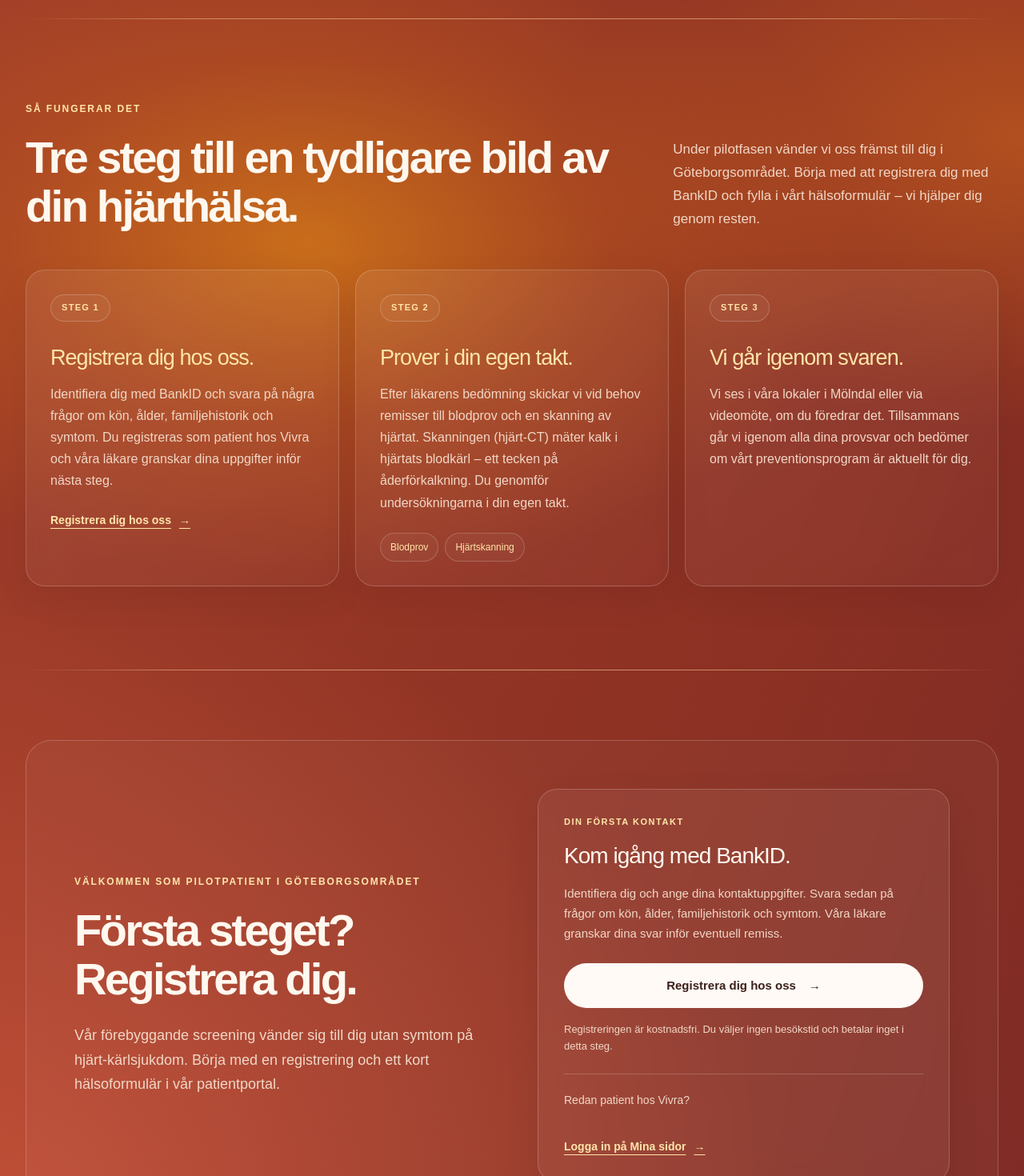
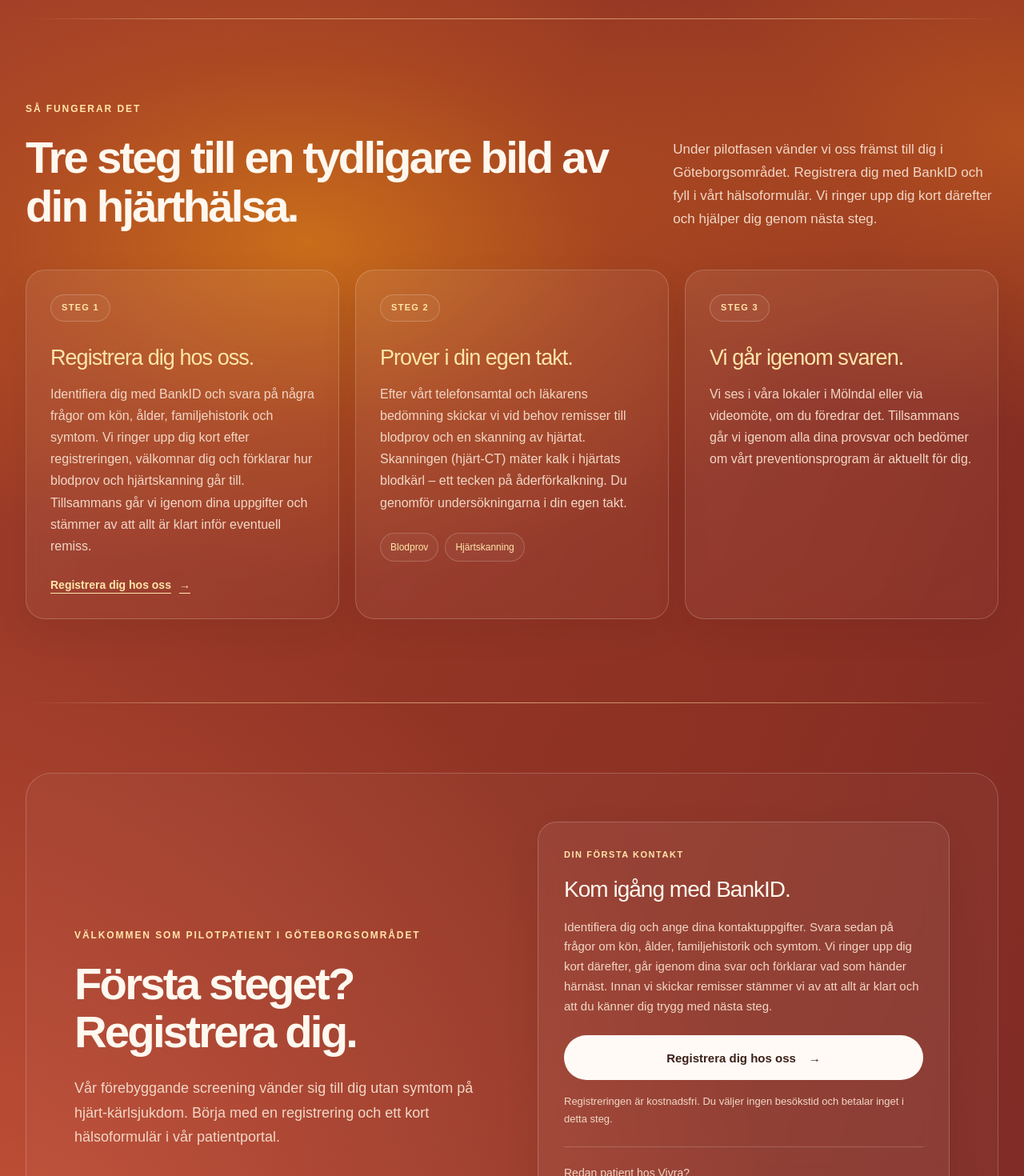
Before and after one commit to EliasBjornson/vivra, a React (Vite) app: page / in a window 1280 px wide. Shown: the part 827-2297 px from the top of the page at 80% size. Built offline with nearby package versions, Linux system fonts and the light colour scheme; the HTML template or start-up script is replaced by a standard one.

Commit message:
Explain welcome call before referrals
Clarify that Vivra calls shortly after registration to welcome patients, explain blood tests and cardiac CT, and review readiness before any referral. Update step 1, registration section and FAQs. Production build and TypeScript checks passed.

```diff
--- a/src/App.tsx
+++ b/src/App.tsx
@@ -49,17 +49,17 @@ export default function App() {
         <div className="section-shell">
           <div className="section-heading">
             <div><p className="eyebrow">Så fungerar det</p><h2>Tre steg till en tydligare bild av din hjärthälsa.</h2></div>
-            <p>Under pilotfasen vänder vi oss främst till dig i Göteborgsområdet. Börja med att registrera dig med BankID och fylla i vårt hälsoformulär – vi hjälper dig genom resten.</p>
+            <p>Under pilotfasen vänder vi oss främst till dig i Göteborgsområdet. Registrera dig med BankID och fyll i vårt hälsoformulär. Vi ringer upp dig kort därefter och hjälper dig genom nästa steg.</p>
           </div>
           <div className="steps-grid">
             <article className="step-card">
               <span className="step-number">Steg 1</span><h3>Registrera dig hos oss.</h3>
-              <p>Identifiera dig med BankID och svara på några frågor om kön, ålder, familjehistorik och symtom. Du registreras som patient hos Vivra och våra läkare granskar dina uppgifter inför nästa steg.</p>
+              <p>Identifiera dig med BankID och svara på några frågor om kön, ålder, familjehistorik och symtom. Vi ringer upp dig kort efter registreringen, välkomnar dig och förklarar hur blodprov och hjärtskanning går till. Tillsammans går vi igenom dina uppgifter och stämmer av att allt är klart inför eventuell remiss.</p>
               <a className="step-link" href={REGISTRATION_URL}>Registrera dig hos oss <Arrow /></a>
             </article>
             <article className="step-card featured-step">
               <span className="step-number">Steg 2</span><h3>Prover i din egen takt.</h3>
-              <p>Efter läkarens bedömning skickar vi vid behov remisser till blodprov och en skanning av hjärtat. Skanningen (hjärt-CT) mäter kalk i hjärtats blodkärl – ett tecken på åderförkalkning. Du genomför undersökningarna i din egen takt.</p>
+              <p>Efter vårt telefonsamtal och läkarens bedömning skickar vi vid behov remisser till blodprov och en skanning av hjärtat. Skanningen (hjärt-CT) mäter kalk i hjärtats blodkärl – ett tecken på åderförkalkning. Du genomför undersökningarna i din egen takt.</p>
               <div className="step-pills"><span>Blodprov</span><span>Hjärtskanning</span></div>
             </article>
             <article className="step-card">
@@ -80,7 +80,7 @@ export default function App() {
           <div className="contact-card registration-card">
             <span className="contact-label">Din första kontakt</span>
             <h3>Kom igång med BankID.</h3>
-            <p>Identifiera dig och ange dina kontaktuppgifter. Svara sedan på frågor om kön, ålder, familjehistorik och symtom. Våra läkare granskar dina svar inför eventuell remiss.</p>
+            <p>Identifiera dig och ange dina kontaktuppgifter. Svara sedan på frågor om kön, ålder, familjehistorik och symtom. Vi ringer upp dig kort därefter, går igenom dina svar och förklarar vad som händer härnäst. Innan vi skickar remisser stämmer vi av att allt är klart och att du känner dig trygg med nästa steg.</p>
             <a className="button button-dark registration-cta" href={REGISTRATION_URL}>Registrera dig hos oss <Arrow /></a>
             <p className="registration-note">Registreringen är kostnadsfri. Du väljer ingen besökstid och betalar inget i detta steg.</p>
             <div className="existing-patient">
@@ -114,8 +114,8 @@ export default function App() {
         <div className="section-shell faq-grid">
           <div><p className="eyebrow">Vanliga frågor</p><h2>Undrar du något?</h2></div>
           <div className="faq-list">
-            <details><summary>Hur kommer jag igång? <span>+</span></summary><p>Klicka på ”Registrera dig hos oss”, identifiera dig med BankID och fyll i vårt korta hälsoformulär. Du registreras som patient och våra läkare granskar uppgifterna inför nästa steg. När du är registrerad kan du logga in på ”Mina sidor”. Vi tar just nu emot pilotpatienter, främst i Göteborgsområdet.</p></details>
-            <details><summary>Hur bokar jag blodprov och skanning av hjärtat? <span>+</span></summary><p>När du har registrerat dig granskar våra läkare uppgifterna och bedömer vilka undersökningar som passar dig. Därefter skickar vi vid behov remisser och informerar om hur du går vidare. Du genomför blodprovet och skanningen av hjärtat i din egen takt.</p></details>
+            <details><summary>Hur kommer jag igång? <span>+</span></summary><p>Klicka på ”Registrera dig hos oss”, identifiera dig med BankID och fyll i vårt korta hälsoformulär. Vi ringer upp dig kort efter registreringen för att välkomna dig, förklara undersökningarna och gå igenom dina uppgifter innan vi skickar eventuella remisser. När du är registrerad kan du logga in på ”Mina sidor”. Vi tar just nu emot pilotpatienter, främst i Göteborgsområdet.</p></details>
+            <details><summary>Hur bokar jag blodprov och skanning av hjärtat? <span>+</span></summary><p>Efter registreringen ringer vi upp dig och förklarar hur blodprov och hjärtskanning (hjärt-CT) går till. Vi går igenom dina uppgifter, svarar på dina frågor och stämmer av att allt är klart inför eventuell remiss. Efter läkarens bedömning skickar vi vid behov remisser och informerar om hur du går vidare. Du genomför blodprovet och skanningen av hjärtat i din egen takt.</p></details>
             <details><summary>Var finns vi? <span>+</span></summary><p>Under pilotfasen vänder vi oss främst till dig som bor i Göteborgsområdet. Hjärtskanningen görs hos Evidia Annedal i Göteborg. Blodprov lämnas genom SYNLAB och deras provtagningspartners; vi hjälper dig att hitta ett lämpligt provtagningsställe. Vår egen mottagning finns på GoCo Health Innovation City, Entreprenörsstråket 1c, 3 tr, i Mölndal. Genomgången av dina provsvar kan också ske via video.</p><p>Vi planerar att snart utöka till Stockholm, Malmö och Uppsala, och hoppas därefter kunna erbjuda hjärtskanning på ännu fler orter. Blodprov kan redan lämnas på många platser runt om i Sverige. Hör gärna av dig om du är intresserad av Vivra på din ort.</p></details>
             <details><summary>Vilka prover och mätningar gör ni? <span>+</span></summary>
               <p>Vi mäter blodfetter och långtidsblodsocker med blodprov och kontrollerar ditt blodtryck. De ger olika pusselbitar som hjälper oss att bedöma din hjärt-kärlhälsa och välja förebyggande åtgärder som passar dig.</p>
```
